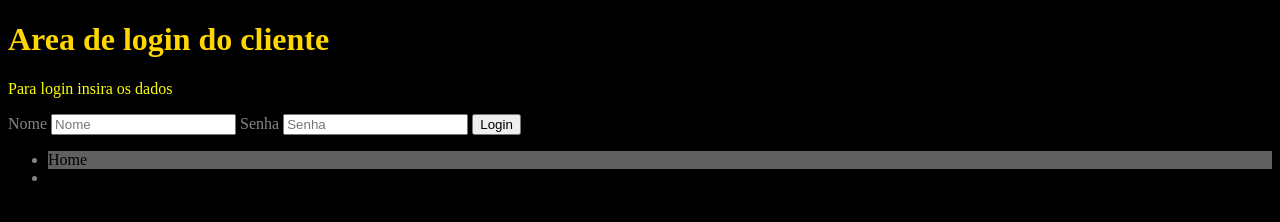
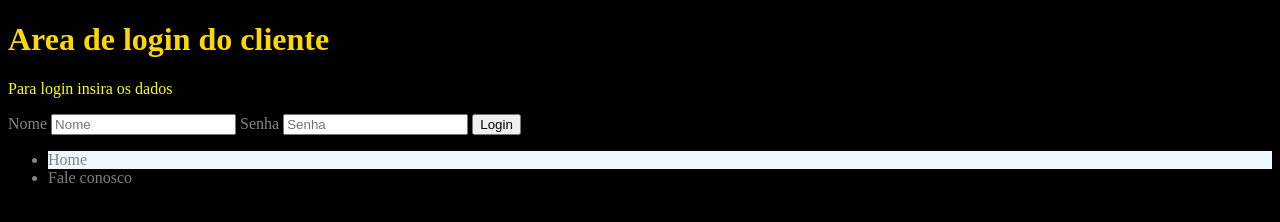
Before and after one commit to buenoleo67/atividadephp1, a plain HTML site: page login.html in a window 1280 px wide. In both pictures the pointer is over the item "Home". Drawn offline with Linux system fonts and the light colour scheme.

Commit message:
Update login.css

```diff
--- a/login.css
+++ b/login.css
@@ -10,11 +10,11 @@ form{
 
 
 nav#menu  li:hover {
-    background-color: #606060;
+    background-color: aliceblue;
   }
 
   nav#menu a {
-    color: black;
+    color: grey;
     text-decoration: none;
   }
 
```
